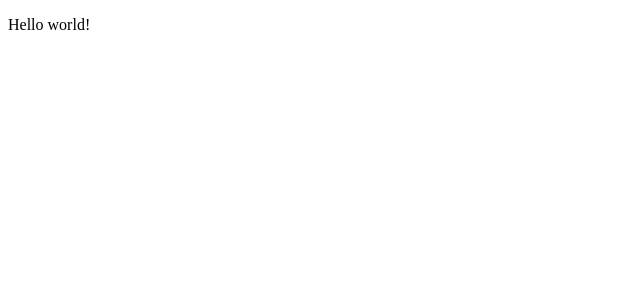
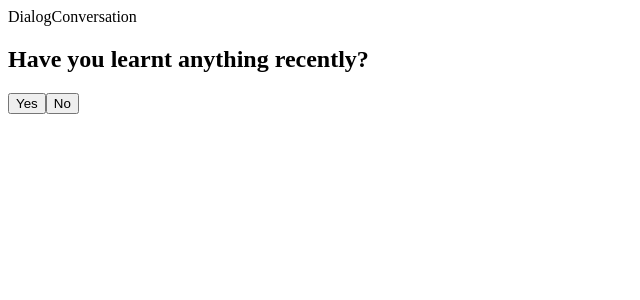
Before and after one commit to patrickbower/inspirobot, a React (Create React App) app: page / in a window 1280 px wide. Shown: the top 300 px of the page, without its empty margins (0-640 px from the left). Built offline with nearby package versions, Linux system fonts and the light colour scheme.

Commit message:
feat(dialog): basic components and logic idea

```diff
--- /dev/null
+++ b/src/components/DialogConversation.js
@@ -0,0 +1,15 @@
+// react
+import React, { Component } from "react";
+
+// styles
+import "../App.css";
+
+class DialogConversation extends Component {
+  render() {
+    return (
+      <div>DialogConversation</div>
+    );
+  }
+}
+
+export default DialogConversation;
--- /dev/null
+++ b/src/components/DialogPolarQuestion.js
@@ -0,0 +1,17 @@
+import React, { Component } from "react";
+
+class DialogPolarQuestion extends Component {
+    render() {
+        return <React.Fragment>
+            <h2>{this.props.question}</h2>
+            <button type="button" onClick={this.props.answerYes}>
+              Yes
+            </button>
+            <button type="button" onClick={this.props.answerNo}>
+              No
+            </button>
+          </React.Fragment>;
+    }
+}
+
+export default DialogPolarQuestion;
--- a/src/containers/DialogContainer.js
+++ b/src/containers/DialogContainer.js
@@ -3,17 +3,57 @@ import React, { Component } from "react";
 
 // data
 import BotDialog from "../data/bot-dialog.json";
+import BotListeners from "../data/bot-listeners.json";
+import BotFunctions from "../data/bot-functions.json";
+
+// components
+import DialogPolarQuestion from "../components/DialogPolarQuestion";
+import DialogConversation from "../components/DialogConversation";
 
 // component
 class DialogContainer extends Component {
+  constructor() {
+    super();
+
+    this.state = {
+      question: "",
+      answer: ""
+    };
+  }
+
+  componentDidMount() {
+    const initialDialog = this.getDialog(`intro`);
+    this.setState({
+      question: initialDialog.question,
+      answer: initialDialog.answer
+    });
+  }
+
+  getDialog(title) {
+    return BotDialog[title];
+  }
+
+  answerYes() {
+      console.log('yes');
+
+  }
+
+  answerNo() {
+      console.log('No');
+
+  }
 
   render() {
-    console.log("BotDialog", BotDialog);
     return (
       <React.Fragment>
-        <p>Hello world!</p>
+        <DialogConversation />
+        <DialogPolarQuestion
+          question={this.state.question}
+          answerYes={this.answerYes}
+          answerNo={this.answerNo}
+        />
       </React.Fragment>
-    )
+    );
   }
 }
 
```
Also changed, not shown: src/data/bot-listeners.json (renamed from src/data/bot-listners.json).
